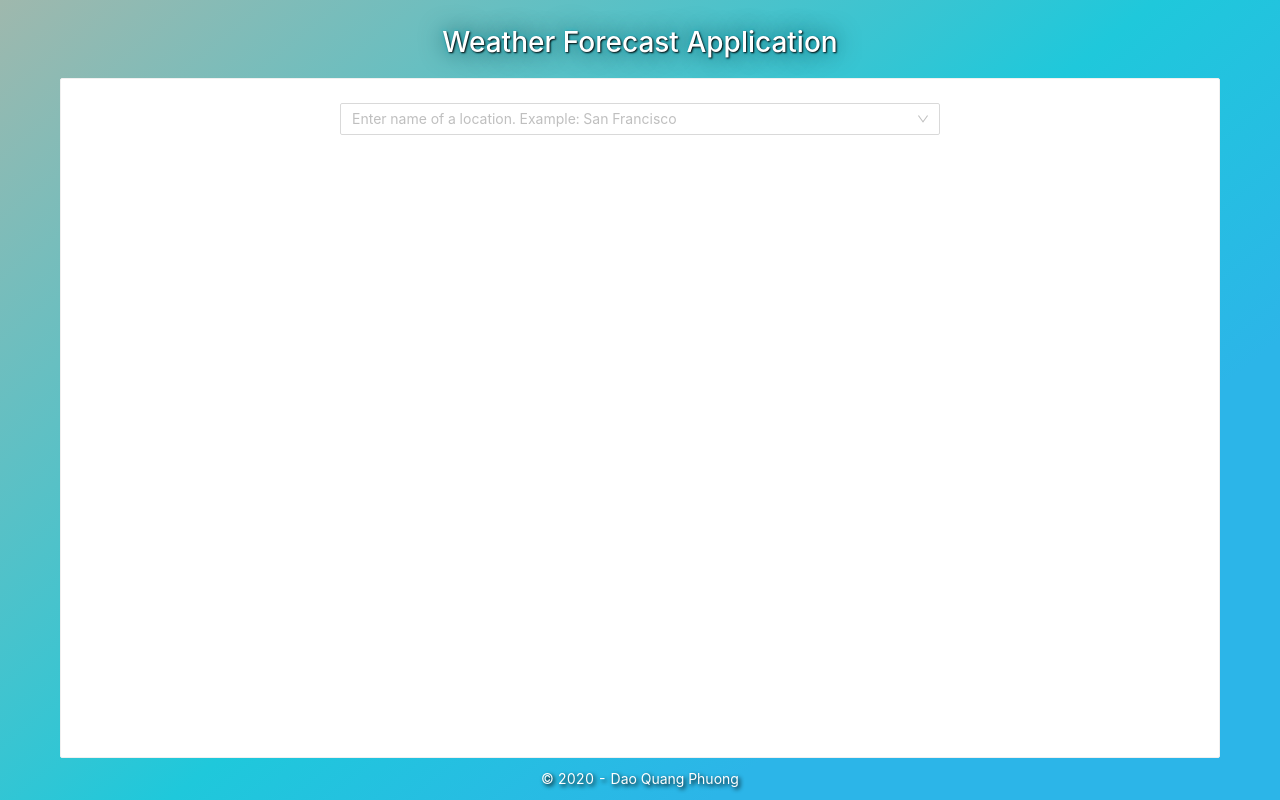
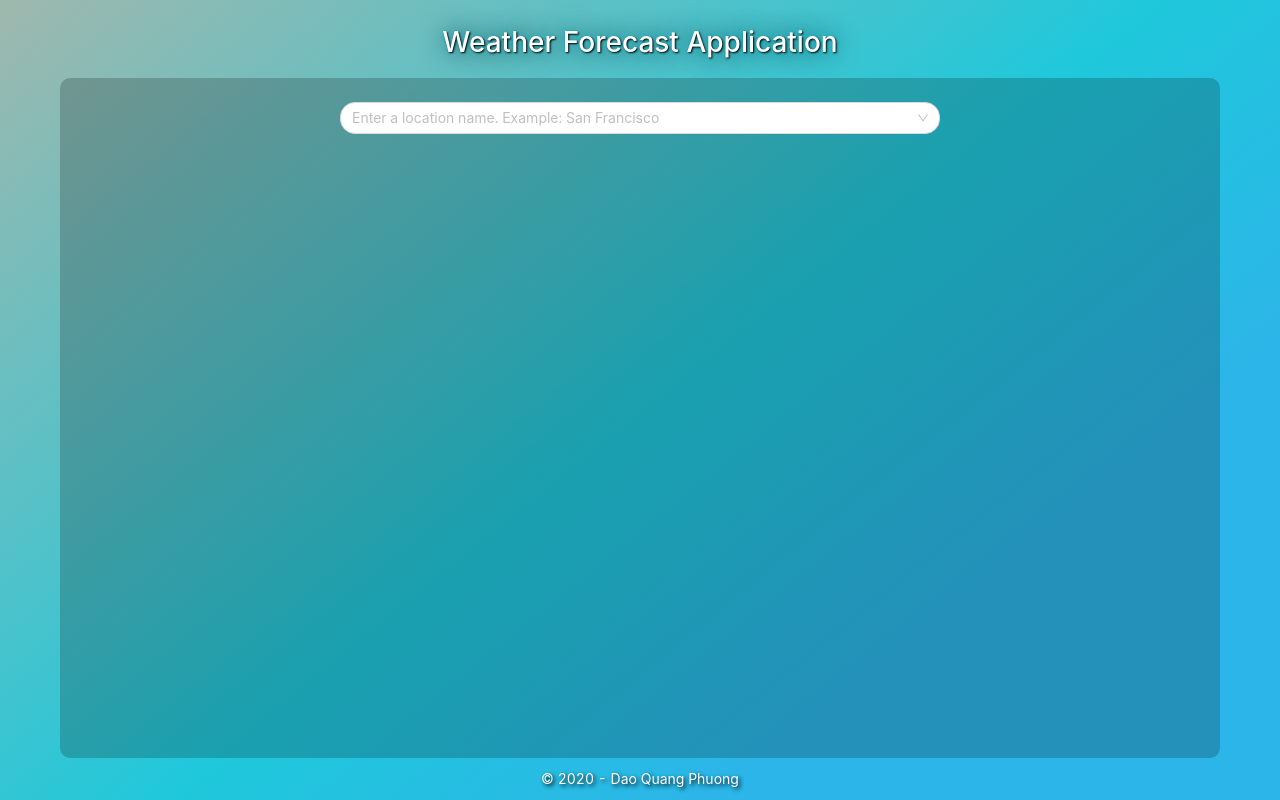
Before and after one commit to daoquangphuong/weather-forecast, a React (Create React App) app: page / in a window 1280 px wide. Built offline with nearby package versions, Linux system fonts and the light colour scheme.

Commit message:
styling UI

```diff
--- a/src/packages/@weather-forecast/components/SearchForm/index.js
+++ b/src/packages/@weather-forecast/components/SearchForm/index.js
@@ -26,7 +26,7 @@ const SearchForm = props => {
                 showSearch
                 allowClear
                 loading={weatherDaysLoading}
-                placeholder="Enter name of a location. Example: San Francisco"
+                placeholder="Enter a location name. Example: San Francisco"
                 notFoundContent={notFoundContent}
                 filterOption={false}
                 onSearch={handleSearch}
--- a/src/packages/@weather-forecast/components/SearchForm/styled.js
+++ b/src/packages/@weather-forecast/components/SearchForm/styled.js
@@ -5,5 +5,9 @@ export const Root = styled.div`
     display: block;
     margin: auto;
     max-width: 600px;
+
+    .ant-select-selector {
+      border-radius: 15px!important;
+    }
   }
 `;
--- a/src/packages/@weather-forecast/components/WeatherDay/styled.js
+++ b/src/packages/@weather-forecast/components/WeatherDay/styled.js
@@ -2,6 +2,10 @@ import styled from 'styled-components';
 
 export const Root = styled.div`
   padding: 10px;
+
+  > * {
+    border-radius: 5px;
+  }
 `;
 
 export const Container = styled.div`
--- a/src/packages/@weather-forecast/components/WeatherForecast/styled.js
+++ b/src/packages/@weather-forecast/components/WeatherForecast/styled.js
@@ -21,6 +21,9 @@ export const Container = styled.div`
   > *:nth-child(2) {
     height: 100%;
     overflow: auto;
+    background: rgba(0,0,0,0.2);
+    border: none;
+    border-radius: 10px;
 
     > * {
       display: flex;
```
